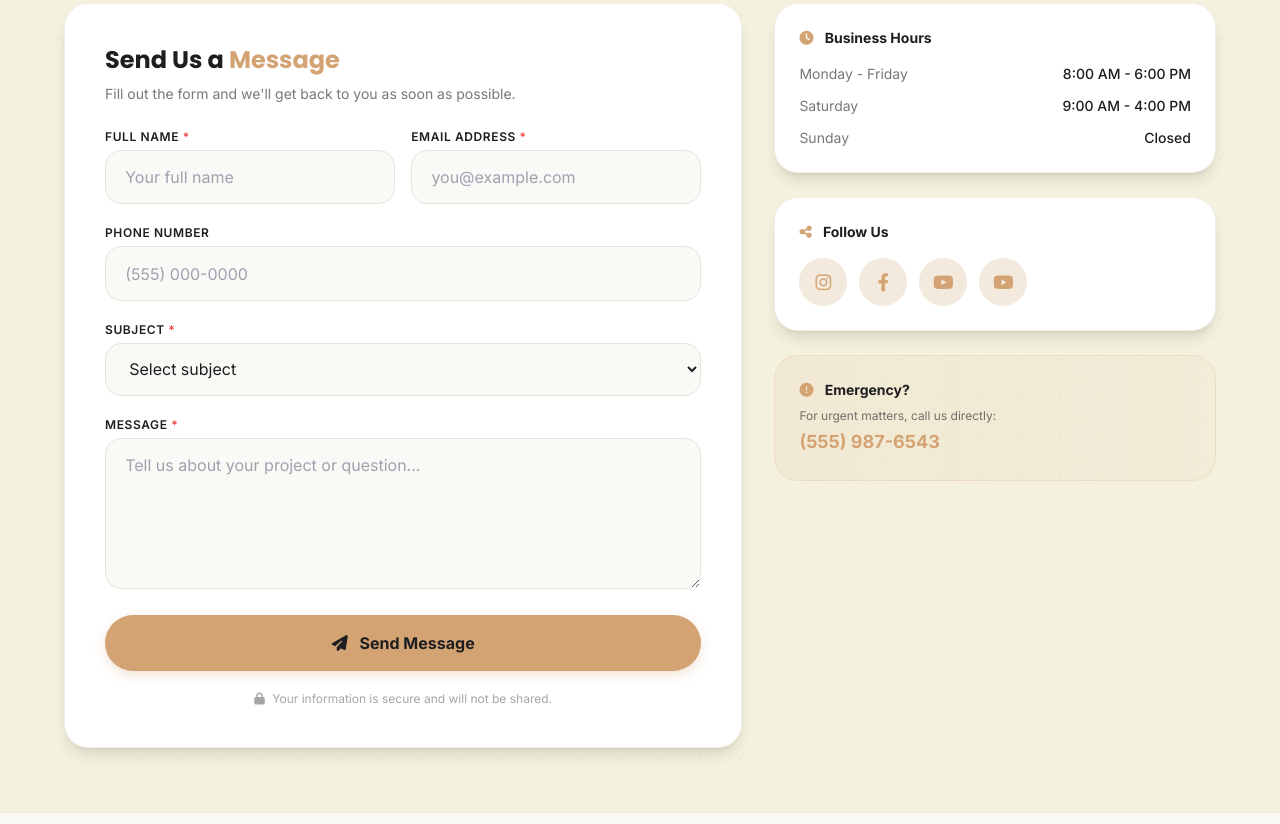
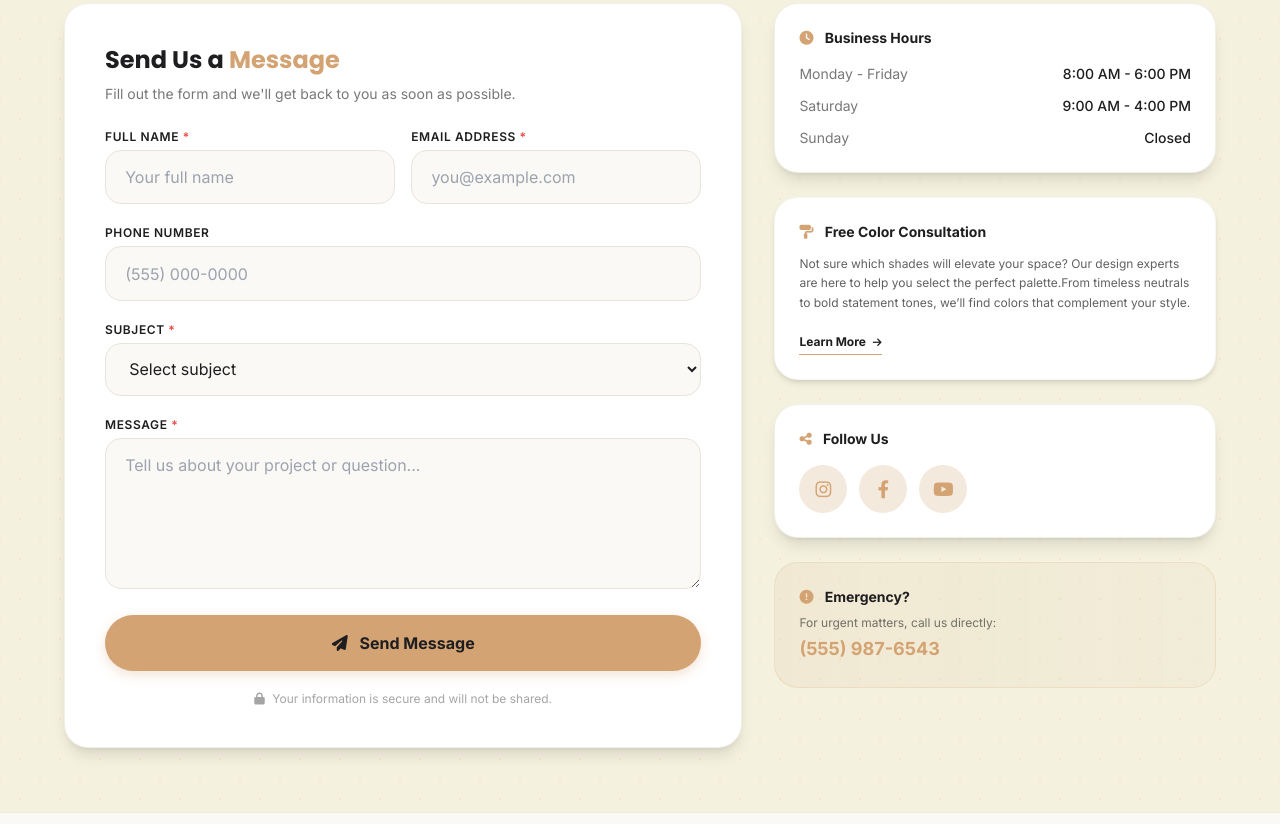
Before and after one commit to Asswinth005/Painting-Wall-Finishing-Contractor, a plain HTML site: page contact.html in a window 1280 px wide. Shown: the part 855-1679 px from the top of the page. Drawn offline with Linux system fonts and the light colour scheme.

Commit message:
first commit

```diff
--- a/contact.html
+++ b/contact.html
@@ -612,7 +612,18 @@
               </div>
             </div>
           </div>
-
+          <!-- Information Card -->
+          <div class="bg-white dark:bg-[#1C1C1E] rounded-3xl p-6 border border-luxury-border/30 dark:border-luxury-dark-border/30 shadow-md">
+            <h4 class="text-sm font-bold text-luxury-charcoal dark:text-luxury-ivory mb-3">
+              <i class="fas fa-paint-roller text-luxury-gold mr-2"></i> Free Color Consultation
+            </h4>
+            <p class="text-xs text-luxury-charcoal/70 dark:text-luxury-dark-text/70 leading-relaxed mb-4">
+              Not sure which shades will elevate your space? Our design experts are here to help you select the perfect palette.From timeless neutrals to bold statement tones, we’ll find colors that complement your style.
+            </p>
+            <a href="color-consultation.html" class="inline-block text-xs font-bold text-luxury-charcoal dark:text-luxury-ivory border-b border-luxury-gold hover:text-luxury-gold transition pb-1">
+              Learn More <i class="fas fa-arrow-right ml-1 text-[10px]"></i>
+            </a>
+          </div>
           <!-- Follow Us -->
           <div class="bg-white dark:bg-luxury-dark-card rounded-3xl p-6 shadow-lg border border-luxury-border/60 dark:border-luxury-dark-border/60">
             <h4 class="text-sm font-bold text-luxury-charcoal dark:text-luxury-ivory mb-4">
@@ -628,14 +639,12 @@
               <a href="#" class="w-12 h-12 rounded-full bg-[#F3E9DC] dark:bg-[#2E2A24] flex items-center justify-center text-luxury-gold hover:bg-luxury-gold hover:text-luxury-charcoal transition">
                 <i class="fab fa-youtube text-lg"></i>
               </a>
-              <a href="#" class="w-12 h-12 rounded-full bg-[#F3E9DC] dark:bg-[#2E2A24] flex items-center justify-center text-luxury-gold hover:bg-luxury-gold hover:text-luxury-charcoal transition">
-                <i class="fab fa-youtube text-lg"></i>
-              </a>
+
             </div>
           </div>
 
           <!-- Emergency Contact -->
-          <div class="bg-gradient-to-r from-luxury-gold/10 to-luxury-gold/5 dark:from-luxury-gold/5 dark:to-luxury-gold/10 rounded-3xl p-6 border border-luxury-gold/20">
+          <div class="bg-gradient-to-r from-luxury-gold/10 to-luxury-gold/5 dark:from-luxury-gold/5 dark:to-luxury-gold/10 rounded-3xl p-6 border border-luxury-gold/20 mb-6">
             <h4 class="text-sm font-bold text-luxury-charcoal dark:text-luxury-ivory mb-2">
               <i class="fas fa-exclamation-circle text-luxury-gold mr-2"></i> Emergency?
             </h4>
```
